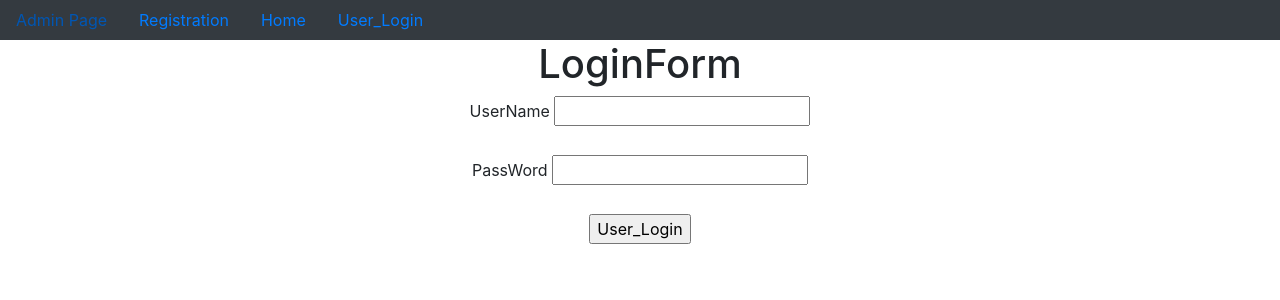
After one commit to Viswanath-12/registration, a Django app: page /user_login/ in a window 1280 px wide. The commit adds this page. Shown: the top 300 px of the page. Run offline with Django 4.2, Linux system fonts and the light colour scheme.

Commit message:
first commit

```diff
--- a/app/views.py
+++ b/app/views.py
@@ -2,8 +2,10 @@ from django.shortcuts import render
 
 # Create your views here.
 from app.forms import *
-from django.http import HttpResponse
+from django.http import HttpResponse,HttpResponseRedirect
 from django.core.mail import send_mail
+from django.contrib.auth import authenticate,login
+from django.urls import reverse
 
 def registration(request):
     ufo=UserForm()
@@ -29,3 +31,29 @@ def registration(request):
             return HttpResponse('Invalid Data')
 
     return render(request,'registration.html',d)
+
+def home(request):
+    if request.session.get('username'):
+        username=request.session.get('username')
+        d={'username':username}
+        return render(request,'home.html',d)
+    return render(request,'home.html')
+
+
+
+
+
+
+def user_login(request):
+    if request.method=='POST':
+        username=request.POST['un']
+        password=request.POST['pw']
+        AUO=authenticate(username=username,password=password)
+
+        if AUO and AUO.is_active:
+            login(request,AUO)
+            request.session['username']=username
+            return HttpResponseRedirect(reverse('home'))
+        else:
+            return HttpResponse('Invalid Credentials')
+    return render(request,'user_login.html')
--- a/project30/urls.py
+++ b/project30/urls.py
@@ -23,4 +23,8 @@ from django.conf import settings
 urlpatterns = [
     path('admin/', admin.site.urls),
     path('registration/',registration,name='registration'),
+    path('home/',home,name='home'),
+    path('user_login/',user_login,name='user_login'),
+
+
 ]+static(settings.MEDIA_URL,document_root=settings.MEDIA_ROOT)
--- /dev/null
+++ b/templates/dummy.html
@@ -0,0 +1,48 @@
+<!doctype html>
+<html lang="en">
+  <head>
+    <!-- Required meta tags -->
+    <meta charset="utf-8">
+    <meta name="viewport" content="width=device-width, initial-scale=1, shrink-to-fit=no">
+
+    <!-- Bootstrap CSS -->
+    <link rel="stylesheet" href="https://cdn.jsdelivr.net/npm/bootstrap@4.6.2/dist/css/bootstrap.min.css" integrity="sha384-xOolHFLEh07PJGoPkLv1IbcEPTNtaed2xpHsD9ESMhqIYd0nLMwNLD69Npy4HI+N" crossorigin="anonymous">
+
+
+
+    <style>
+      nav-bar{}
+    </style>
+
+    {% block title %}
+    <title>Hello, world!</title>
+    {% endblock %}
+  </head>
+  <body>
+
+    <nav class="nav bg-dark nav-dark">
+      <a href="{% url 'admin:index' %}" class="nav-link">Admin Page</a>
+      <a href="{% url 'registration' %}" class="nav-link">Registration</a>
+      <a href="{% url 'home' %}" class="nav-link">Home</a>
+      <a href="{% url 'user_login' %}" class="nav-link">User_Login</a>
+    </nav>
+
+    <!-- Optional JavaScript; choose one of the two! -->
+
+    <!-- Option 1: jQuery and Bootstrap Bundle (includes Popper) -->
+    <script src="https://cdn.jsdelivr.net/npm/jquery@3.5.1/dist/jquery.slim.min.js" integrity="sha384-DfXdz2htPH0lsSSs5nCTpuj/zy4C+OGpamoFVy38MVBnE+IbbVYUew+OrCXaRkfj" crossorigin="anonymous"></script>
+    <script src="https://cdn.jsdelivr.net/npm/bootstrap@4.6.2/dist/js/bootstrap.bundle.min.js" integrity="sha384-Fy6S3B9q64WdZWQUiU+q4/2Lc9npb8tCaSX9FK7E8HnRr0Jz8D6OP9dO5Vg3Q9ct" crossorigin="anonymous"></script>
+
+    <!-- Option 2: Separate Popper and Bootstrap JS -->
+    <!--
+    <script src="https://cdn.jsdelivr.net/npm/jquery@3.5.1/dist/jquery.slim.min.js" integrity="sha384-DfXdz2htPH0lsSSs5nCTpuj/zy4C+OGpamoFVy38MVBnE+IbbVYUew+OrCXaRkfj" crossorigin="anonymous"></script>
+    <script src="https://cdn.jsdelivr.net/npm/popper.js@1.16.1/dist/umd/popper.min.js" integrity="sha384-9/reFTGAW83EW2RDu2S0VKaIzap3H66lZH81PoYlFhbGU+6BZp6G7niu735Sk7lN" crossorigin="anonymous"></script>
+    <script src="https://cdn.jsdelivr.net/npm/bootstrap@4.6.2/dist/js/bootstrap.min.js" integrity="sha384-+sLIOodYLS7CIrQpBjl+C7nPvqq+FbNUBDunl/OZv93DB7Ln/533i8e/mZXLi/P+" crossorigin="anonymous"></script>
+    -->
+
+
+    {% block body_block %}
+
+    {% endblock %}
+  </body>
+</html>
--- /dev/null
+++ b/templates/user_login.html
@@ -0,0 +1,28 @@
+{% extends 'dummy.html' %}
+
+{% block title %}
+    <title>User_Login</title>
+{% endblock %}
+
+
+{% block body_block %}
+
+    <center>
+        <h1>LoginForm</h1>
+        <form action="" method="POST">
+            {% csrf_token %}
+
+            <label for="un">UserName</label>
+            <input type="text" name="un" id="un">
+            <br><br>
+
+            <label for="pw">PassWord</label>
+            <input type="password" name="pw" id="pw">
+            <br><br>
+
+            <input type="submit" value="User_Login">
+
+        </form>
+    </center>
+
+    {% endblock %}
```
Also changed, not shown: templates/home.html (added, +18 -0 lines), templates/registration.html (+8 -10 lines), db.sqlite3, media/pexels-james-wheeler-414612.jpg (added).
